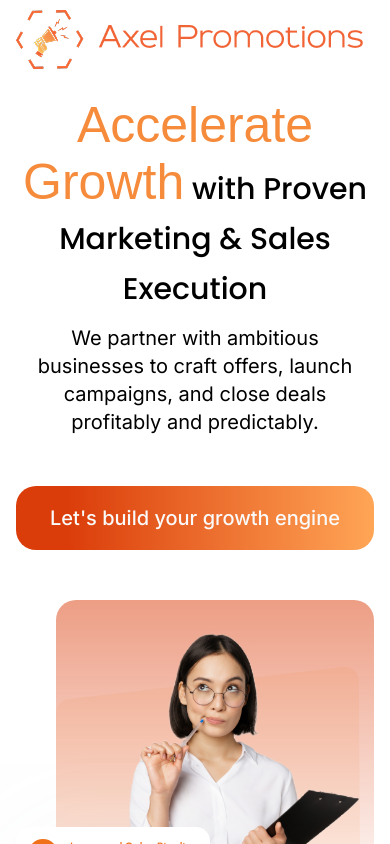
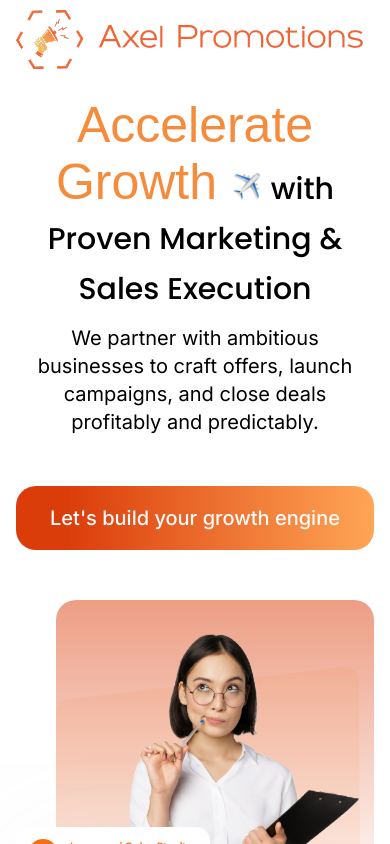
Before and after one commit to abdullmustyy/axel-promotions, a Next.js app: page / in a window 390 px wide. Shown: the top 844 px of the page. Built offline with nearby package versions, Linux system fonts and the light colour scheme; a web font is replaced by a local one.

Commit message:
fix: build bugs

```diff
--- a/app/page.tsx
+++ b/app/page.tsx
@@ -2,6 +2,7 @@ import HeroServiceCard from "@/components/hero-service-card";
 import { buttonVariants } from "@/components/ui/button";
 import { cn } from "@/lib/utils";
 import HeroImg from "@/public/images/pngs/home-hero-img.png";
+import TakeOffImg from "@/public/images/svgs/takeoff.svg";
 import Image from "next/image";
 import Link from "next/link";
 
@@ -13,7 +14,12 @@ export default function Home() {
                     <div className="md:space-y-7.5 space-y-2.5">
                         <h2 className="font-poppins font-medium md:text-[4rem] text-3xl md:leading-[70px] leading-[50px]">
                             <span className="relative font-luxurious-script font-normal md:text-8xl text-[3.125rem] text-[#F58B3B] md:before:inline before:hidden before:content-[url(@/public/images/pngs/wavy-vector.png)] before:absolute before:-bottom-6">
-                                Accelerate Growth
+                                Accelerate Growth{" "}
+                                <Image
+                                    src={TakeOffImg}
+                                    alt=""
+                                    className="size-8 md:hidden inline"
+                                />
                             </span>{" "}
                             with Proven Marketing & Sales Execution
                         </h2>
@@ -31,10 +37,10 @@ export default function Home() {
                             "md:w-fit",
                         )}
                     >
-                        Let's build your growth engine
+                        Let&apos;s build your growth engine
                     </Link>
                 </div>
-                {/* background: linear-gradient(180deg, rgba(219, 61, 10, 0.8) -48.58%, rgba(219, 61, 10, 0) 81.42%); */}
+
                 <div className="md:w-1/2 md:h-auto h-94.5 md:pl-25 pl-10 relative">
                     <div className="size-full rounded-xxl md:bg-linear-0 md:from-transparent md:to-transparent bg-[url(@/public/images/pngs/home-hero-img.png),linear-gradient(180deg,rgba(219,61,10,0.8)_-48.58%,rgba(219,61,10,0)_81.42%)] bg-no-repeat bg-size-[100%_auto] bg-top">
                         <Image
--- a/components/hero-service-card.tsx
+++ b/components/hero-service-card.tsx
@@ -22,7 +22,7 @@ const HeroServiceCard = ({
             <div className="md:size-12 size-7.5 grid place-content-center bg-primary rounded-full">
                 <Image src={InboxImg} alt="" className="md:size-5 size-3" />
             </div>
-            <div className="md:space-y-2 space-y-1 font-urbanist">
+            <div className="space-y-1 font-urbanist">
                 <h6 className="font-semibold md:text-lg text-xs text-primary">
                     {heading}
                 </h6>
--- a/eslint.config.mjs
+++ b/eslint.config.mjs
@@ -1,6 +1,6 @@
+import { FlatCompat } from "@eslint/eslintrc";
 import { dirname } from "path";
 import { fileURLToPath } from "url";
-import { FlatCompat } from "@eslint/eslintrc";
 
 const __filename = fileURLToPath(import.meta.url);
 const __dirname = dirname(__filename);
@@ -10,7 +10,7 @@ const compat = new FlatCompat({
 });
 
 const eslintConfig = [
-  ...compat.extends("next/core-web-vitals", "next/typescript"),
+    ...compat.extends("next/core-web-vitals", "next/typescript", "prettier"),
     {
         ignores: [
             "node_modules/**",
--- a/package.json
+++ b/package.json
@@ -26,6 +26,7 @@
     "@types/react-dom": "^19",
     "eslint": "^9",
     "eslint-config-next": "15.5.4",
+    "eslint-config-prettier": "^10.1.8",
     "tailwindcss": "^4",
     "tw-animate-css": "^1.4.0",
     "typescript": "^5"
```
Also changed, not shown: public/images/svgs/takeoff.svg (added), 1 other file (tests, documents, lock files or other folders). Lines whose indentation alone changed are shown as unchanged.
